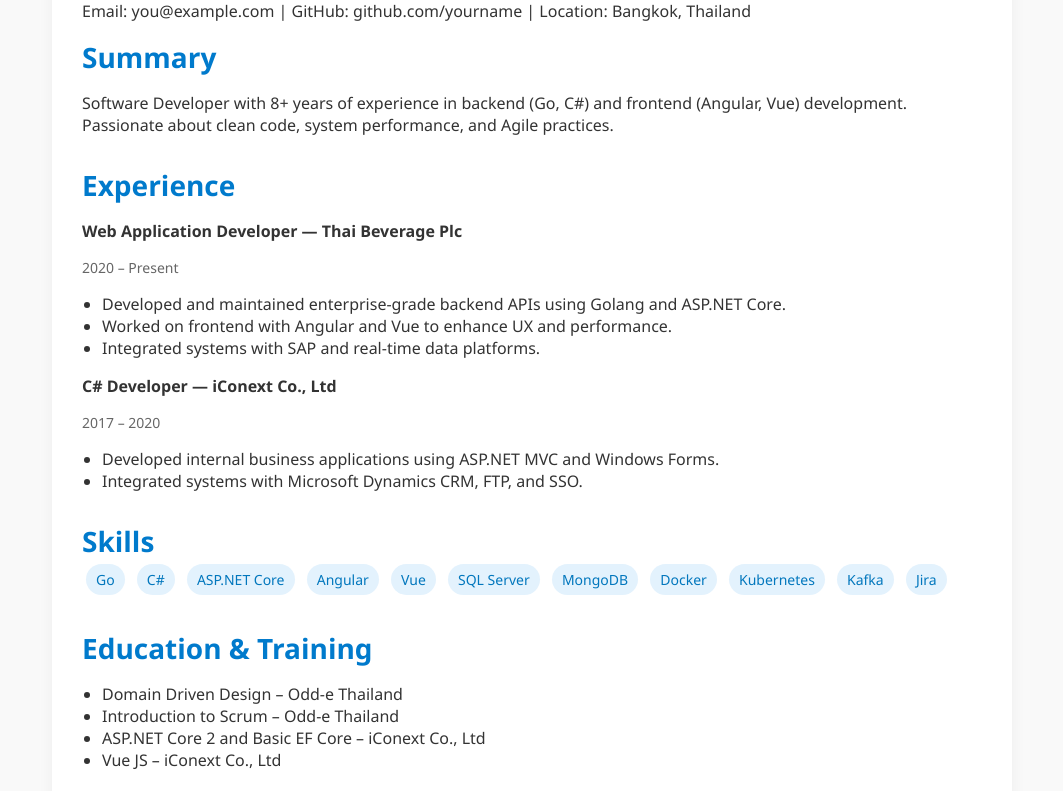
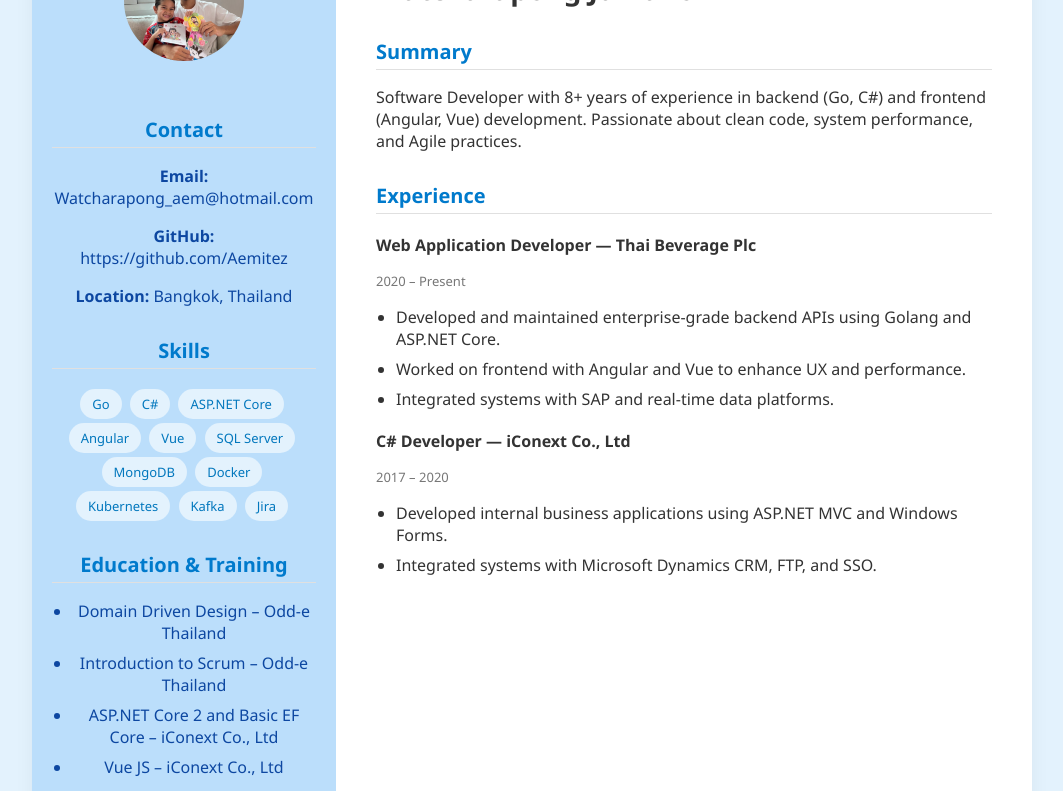
Before and after one commit to Aemitez/myresume, a plain HTML site: page index.html in a window 1280 px wide. Shown: the part 129-920 px from the top of the page, without its empty margins (108-1171 px from the left). Drawn offline with Linux system fonts and the light colour scheme.

Commit message:
feat: add profile and update info

```diff
--- a/index.html
+++ b/index.html
@@ -3,89 +3,95 @@
 <head>
   <meta charset="UTF-8" />
   <meta name="viewport" content="width=device-width, initial-scale=1.0"/>
-  <title>Your Name - Resume</title>
+  <title>Watcharapong - Resume</title>
   <style>
     body {
       font-family: "Segoe UI", sans-serif;
       margin: 0;
-      padding: 40px;
-      background: #f9f9f9;
+      padding: 0;
+      background: #e3f2fd;
       color: #333;
     }
-    h1, h2, h3 {
-      margin: 0;
-      color: #2c3e50;
+    .resume {
+      display: flex;
+      max-width: 1000px;
+      margin: 40px auto;
+      background: #fff;
+      box-shadow: 0 0 20px rgba(0,0,0,0.05);
+      border-radius: 10px;
+      overflow: hidden;
     }
-    .container {
-      max-width: 900px;
-      margin: auto;
-      background: #fff;
-      padding: 30px;
-      border-radius: 10px;
-      box-shadow: 0 0 15px rgba(0,0,0,0.05);
+    .left-panel {
+      background: #bbdefb;
+      width: 30%;
+      padding: 30px 20px;
+      color: #0d47a1;
+      text-align: center;
     }
-    .section {
-      margin-bottom: 30px;
+    .left-panel img {
+      width: 120px;
+      height: 120px;
+      border-radius: 50%;
+      object-fit: cover;
+      margin-bottom: 20px;
     }
-    .title {
+    .right-panel {
+      width: 70%;
+      padding: 40px;
+    }
+    h1 {
       font-size: 28px;
-      font-weight: bold;
+      margin-bottom: 10px;
+    }
+    h2 {
+      font-size: 20px;
       color: #007acc;
+      border-bottom: 1px solid #e0e0e0;
+      padding-bottom: 4px;
+      margin-top: 30px;
     }
-    ul {
-      padding-left: 20px;
-    }
-    .job-title {
-      font-weight: bold;
-    }
-    .date {
-      color: #666;
-      font-size: 14px;
+    .contact, .skills, .education, .summary {
+      margin-bottom: 20px;
     }
     .skills span {
       display: inline-block;
       background: #e3f2fd;
       color: #0277bd;
-      margin: 4px;
-      padding: 6px 10px;
+      margin: 4px 4px 0 0;
+      padding: 6px 12px;
       border-radius: 20px;
-      font-size: 14px;
+      font-size: 13px;
+    }
+    .job-title {
+      font-weight: bold;
+      font-size: 16px;
+      margin-top: 20px;
+    }
+    .date {
+      font-size: 13px;
+      color: #777;
+    }
+    ul {
+      padding-left: 20px;
+    }
+    li {
+      margin-bottom: 8px;
     }
   </style>
 </head>
 <body>
-  <div class="container">
-    <h1>Your Name</h1>
-    <p>Email: you@example.com | GitHub: github.com/yourname | Location: Bangkok, Thailand</p>
+  <div class="resume">
+    <div class="left-panel">
+      <img src="assets/profile.jpg" alt="Profile Photo">
+      <div class="summary">
+        <h2>Contact</h2>
+        <p><b>Email:</b> Watcharapong_aem@hotmail.com</p>
+        <p><b>GitHub:</b> https://github.com/Aemitez</p>
+        <p><b>Location:</b> Bangkok, Thailand</p>
+      </div>
 
-    <div class="section">
-      <h2 class="title">Summary</h2>
-      <p>
-        Software Developer with 8+ years of experience in backend (Go, C#) and frontend (Angular, Vue) development. Passionate about clean code, system performance, and Agile practices.
-      </p>
-    </div>
-
-    <div class="section">
-      <h2 class="title">Experience</h2>
-      <p class="job-title">Web Application Developer — Thai Beverage Plc</p>
-      <p class="date">2020 – Present</p>
-      <ul>
-        <li>Developed and maintained enterprise-grade backend APIs using Golang and ASP.NET Core.</li>
-        <li>Worked on frontend with Angular and Vue to enhance UX and performance.</li>
-        <li>Integrated systems with SAP and real-time data platforms.</li>
-      </ul>
-
-      <p class="job-title">C# Developer — iConext Co., Ltd</p>
-      <p class="date">2017 – 2020</p>
-      <ul>
-        <li>Developed internal business applications using ASP.NET MVC and Windows Forms.</li>
-        <li>Integrated systems with Microsoft Dynamics CRM, FTP, and SSO.</li>
-      </ul>
-    </div>
-
-    <div class="section">
-      <h2 class="title">Skills</h2>
       <div class="skills">
+        <h2>Skills</h2>
         <span>Go</span>
         <span>C#</span>
         <span>ASP.NET Core</span>
@@ -98,16 +104,42 @@
         <span>Kafka</span>
         <span>Jira</span>
       </div>
+
+      <div class="education">
+        <h2>Education & Training</h2>
+        <ul>
+          <li>Domain Driven Design – Odd-e Thailand</li>
+          <li>Introduction to Scrum – Odd-e Thailand</li>
+          <li>ASP.NET Core 2 and Basic EF Core – iConext Co., Ltd</li>
+          <li>Vue JS – iConext Co., Ltd</li>
+        </ul>
+      </div>
     </div>
 
-    <div class="section">
-      <h2 class="title">Education & Training</h2>
-      <ul>
-        <li>Domain Driven Design – Odd-e Thailand</li>
-        <li>Introduction to Scrum – Odd-e Thailand</li>
-        <li>ASP.NET Core 2 and Basic EF Core – iConext Co., Ltd</li>
-        <li>Vue JS – iConext Co., Ltd</li>
-      </ul>
+    <div class="right-panel">
+      <h1>Watcharapong Juinakorn</h1>
+      <div class="summary">
+        <h2>Summary</h2>
+        <p>Software Developer with 8+ years of experience in backend (Go, C#) and frontend (Angular, Vue) development. Passionate about clean code, system performance, and Agile practices.</p>
+      </div>
+
+      <div class="experience">
+        <h2>Experience</h2>
+        <p class="job-title">Web Application Developer — Thai Beverage Plc</p>
+        <p class="date">2020 – Present</p>
+        <ul>
+          <li>Developed and maintained enterprise-grade backend APIs using Golang and ASP.NET Core.</li>
+          <li>Worked on frontend with Angular and Vue to enhance UX and performance.</li>
+          <li>Integrated systems with SAP and real-time data platforms.</li>
+        </ul>
+
+        <p class="job-title">C# Developer — iConext Co., Ltd</p>
+        <p class="date">2017 – 2020</p>
+        <ul>
+          <li>Developed internal business applications using ASP.NET MVC and Windows Forms.</li>
+          <li>Integrated systems with Microsoft Dynamics CRM, FTP, and SSO.</li>
+        </ul>
+      </div>
     </div>
   </div>
 </body>
```
Also changed, not shown: assets/profile.jpg (added).
